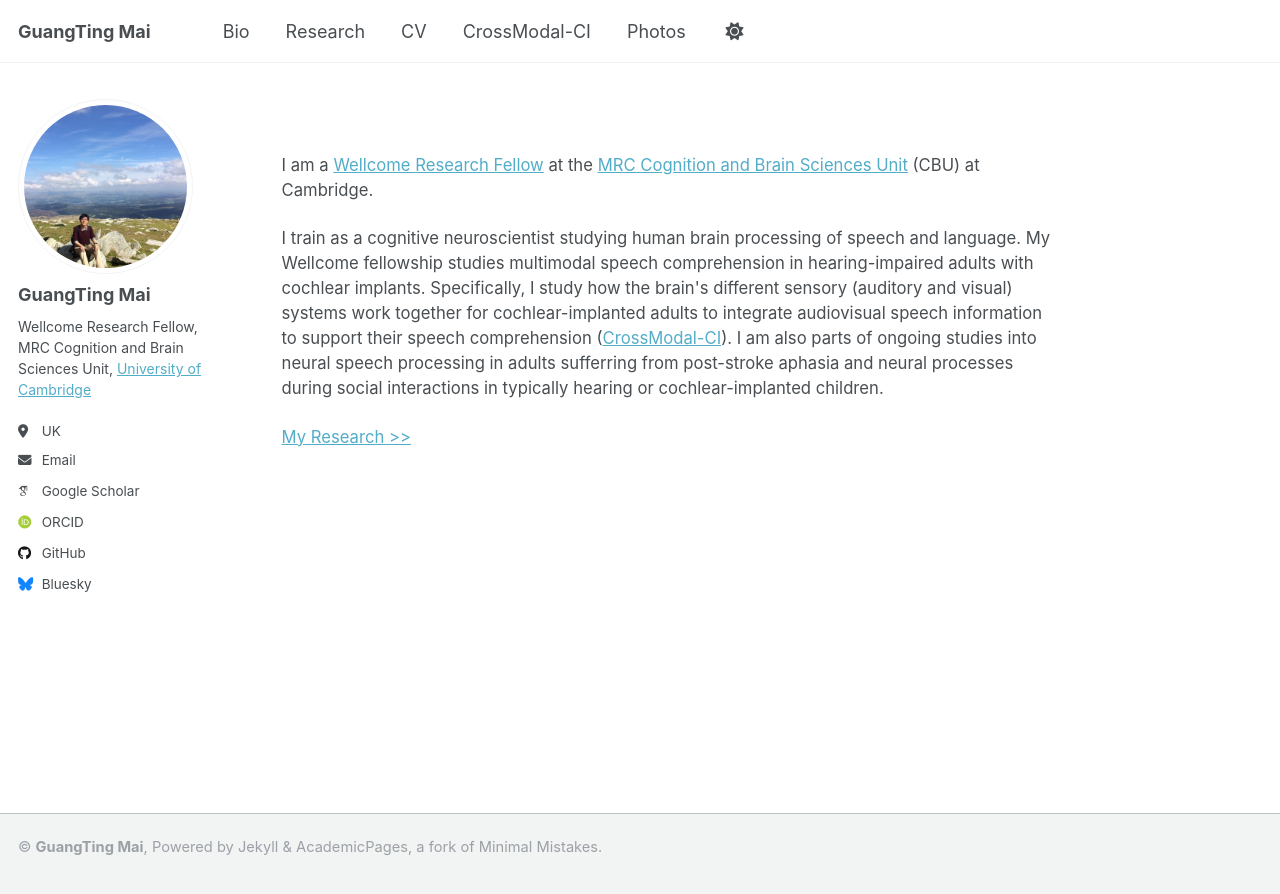
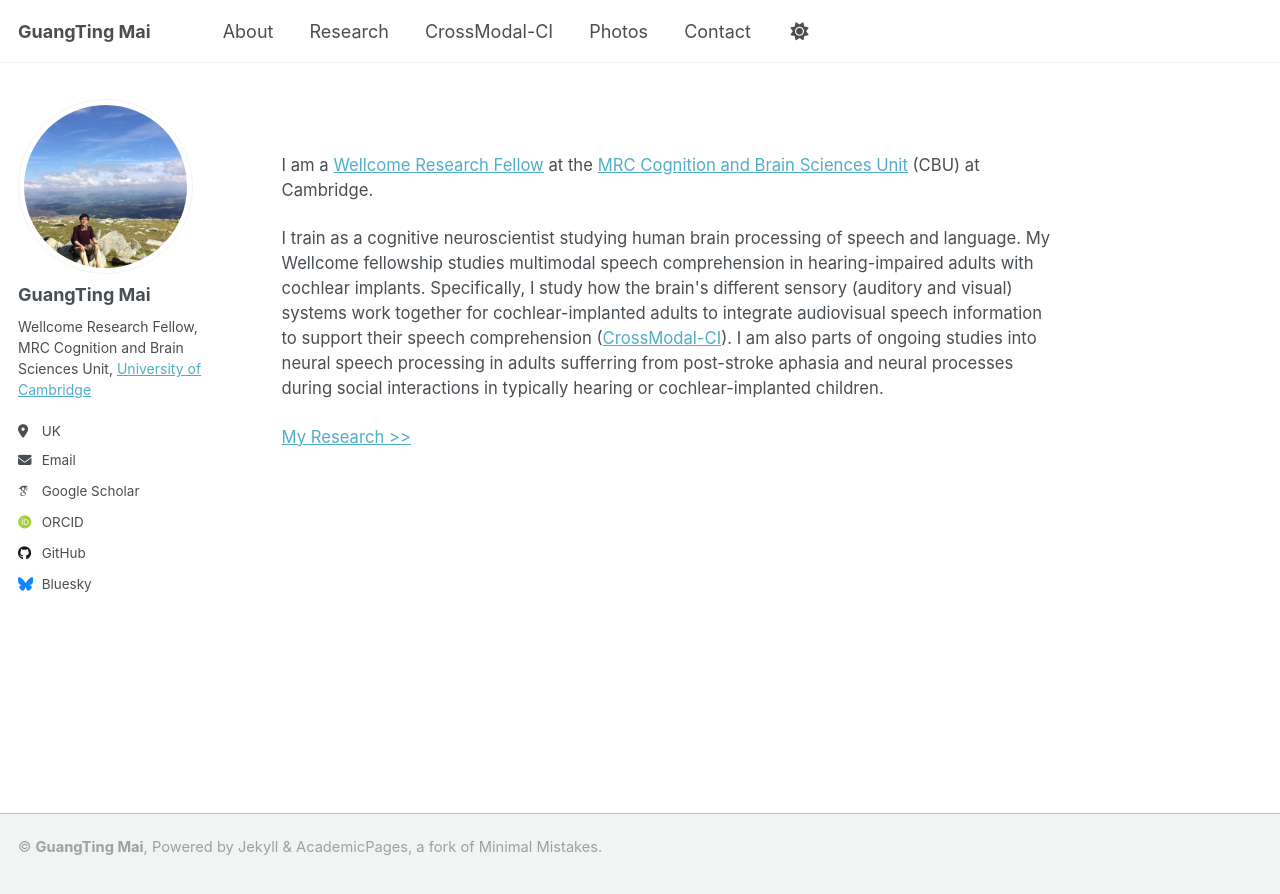
Before and after one commit to guangtingmai/guangtingmai.github.io, a Jekyll site: the page built from _pages/readme.html, in a window 1280 px wide. Shown: the top 894 px of the page. Built offline with Jekyll 4.4.1, drawn with Linux system fonts in a browser that asks for light colours; some web fonts are replaced.

Commit message:
Update navigation.yml

```diff
--- a/_data/navigation.yml
+++ b/_data/navigation.yml
@@ -22,20 +22,20 @@ main:
  # - title: "Blog Posts"
  #   url: /year-archive/
 
-  - title: "Bio"
-    url: /bio/
+  - title: "About"
+    url: /about/
 
   - title: "Research"
     url: /research/
-
-  - title: "CV"
-    url: /cv/
 
   - title: "CrossModal-CI"
     url: /crossmodal-ci/
 
   - title: "Photos"
     url: /lifephotos/
+
+  - title: "Contact"
+    url: /contact/
 
 
 
```
